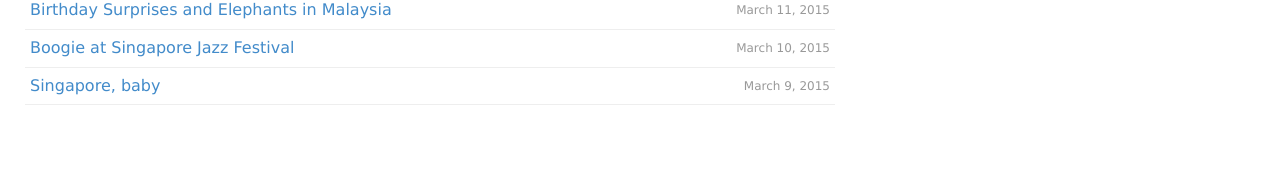
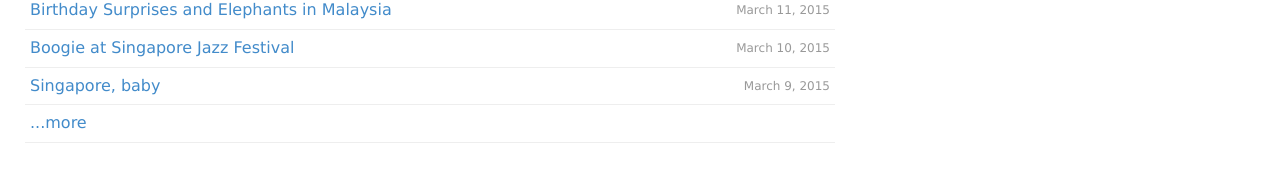
Before and after one commit to joekearney/joekearney.github.io, a Jekyll site: the page built from _posts/2015-01-01-where-are-we.html, in a window 1280 px wide and 1376 px high, cut to the strip 0-925 px from the top of the window. Shown: the part 292-474 px from the top of the strip. Built offline with Jekyll 4.4.1, drawn with Linux system fonts in a browser that asks for light colours; nearby versions of some CDN libraries; some web fonts are replaced.

Commit message:
minor changes to blog indexes

```diff
--- a/_posts/2015-01-01-where-are-we.html
+++ b/_posts/2015-01-01-where-are-we.html
@@ -34,7 +34,6 @@ container_type: container-fluid
         <h2>Backpacking with a Suitcase <span class="post-description">&ndash; minimal blog of what we've been up to &ndash; <a href="/travel-index.html">see all</a></span></h2>
         <ul class="listing">
           {% for post in site.posts limit: 3 %}
-            {% unless post.tags contains 'draft' %}
             {% if post.tags contains 'travel' %}
               <li>
                 <span class="post-date">{{ post.date | date: "%B %e, %Y" }}</span>
@@ -44,10 +43,11 @@ container_type: container-fluid
                 {% endunless %}
               </li>
             {% endif %}
-            {% endunless %}
           {% endfor %}
+          <li><span class="post-description"><a href="/travel-index.html">...more</a></span></li>
         </ul>
       </div>
+
       <div class="col-md-4">
         <div class="bs-callout bs-callout-danger" id="current-location-block">
           <p>Current location: <b id="current-location-text">...</b> since <b id="current-location-arrival">...</b></p>
--- a/travel-index.html
+++ b/travel-index.html
@@ -14,15 +14,14 @@ title: "Home"
       <ul class="listing">
         {% for post in site.posts %}
           {% if post.tags contains 'travel' %}
-            {% unless post.tags contains 'draft' %}
               <li>
                 <span class="post-date">{{ post.date | date: "%B %e, %Y" }}</span>
+                {% if post.tags contains 'draft' %}<span class="post-description">[Draft]</span>{% endif %}
                 <a href="{{ post.url }}">{{ post.title | replace:'-','&ndash;' }}</a>
                 {% unless post.description == "" %}
                   <span class="post-description">&ndash; {{ post.description }}</span>
                 {% endunless %}
               </li>
-             {% endunless %}
           {% endif %}
         {% endfor %}
       </ul>
```
Also changed, not shown: index.html (+7 -5 lines). Lines whose indentation alone changed are shown as unchanged.
